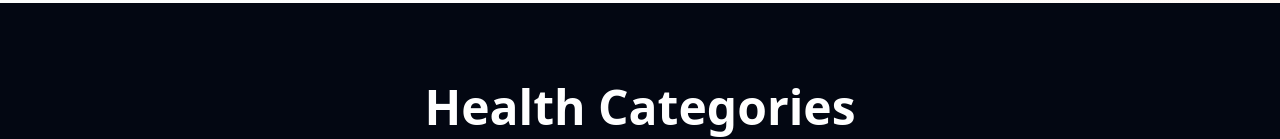
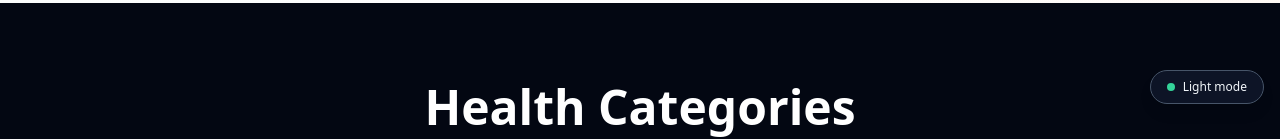
Before and after one commit to mkof14/project-bmcore, a React (Vite) app: page / in a window 1280 px wide. Shown: the part 680-819 px from the top of the page. Built offline with nearby package versions, Linux system fonts and the light colour scheme; no server answers.

Commit message:
Add ThemeProvider and Clerk root integration

```diff
--- /dev/null
+++ b/src/components/ThemeProvider.tsx
@@ -0,0 +1,83 @@
+import React, { createContext, useContext, useEffect, useState } from "react"
+
+type Theme = "light" | "dark"
+
+type ThemeContextValue = {
+  theme: Theme
+  setTheme: (theme: Theme) => void
+  toggleTheme: () => void
+}
+
+const ThemeContext = createContext<ThemeContextValue | undefined>(undefined)
+
+const STORAGE_KEY = "bmcore-theme"
+
+function getInitialTheme(): Theme {
+  if (typeof window === "undefined") return "dark"
+  const stored = window.localStorage.getItem(STORAGE_KEY)
+  if (stored === "light" || stored === "dark") return stored
+  if (window.matchMedia && window.matchMedia("(prefers-color-scheme: dark)").matches) {
+    return "dark"
+  }
+  return "light"
+}
+
+export function ThemeProvider({ children }: { children: React.ReactNode }) {
+  const [theme, setThemeState] = useState<Theme>(getInitialTheme)
+
+  useEffect(() => {
+    if (typeof document === "undefined") return
+    const root = document.documentElement
+    root.classList.remove("light", "dark")
+    root.classList.add(theme)
+    root.setAttribute("data-theme", theme)
+    if (typeof window !== "undefined") {
+      window.localStorage.setItem(STORAGE_KEY, theme)
+    }
+  }, [theme])
+
+  const setTheme = (value: Theme) => {
+    setThemeState(value)
+  }
+
+  const toggleTheme = () => {
+    setThemeState(prev => (prev === "dark" ? "light" : "dark"))
+  }
+
+  const value: ThemeContextValue = {
+    theme,
+    setTheme,
+    toggleTheme
+  }
+
+  return (
+    <ThemeContext.Provider value={value}>
+      {children}
+      <ThemeToggleFloating />
+    </ThemeContext.Provider>
+  )
+}
+
+export function useTheme() {
+  const ctx = useContext(ThemeContext)
+  if (!ctx) {
+    throw new Error("useTheme must be used within ThemeProvider")
+  }
+  return ctx
+}
+
+function ThemeToggleFloating() {
+  const { theme, toggleTheme } = useTheme()
+  const isDark = theme === "dark"
+
+  return (
+    <button
+      type="button"
+      onClick={toggleTheme}
+      className="fixed bottom-4 right-4 z-50 inline-flex items-center gap-2 rounded-full border border-slate-600 bg-slate-900/90 px-4 py-2 text-xs font-medium text-slate-100 shadow-lg backdrop-blur"
+    >
+      <span className="h-2 w-2 rounded-full bg-emerald-400" />
+      <span>{isDark ? "Dark mode" : "Light mode"}</span>
+    </button>
+  )
+}
--- a/src/main.tsx
+++ b/src/main.tsx
@@ -1,6 +1,7 @@
 import React from "react"
 import ReactDOM from "react-dom/client"
 import { ClerkProvider } from "@clerk/clerk-react"
+import { ThemeProvider } from "./components/ThemeProvider"
 import App from "./App"
 import "./index.css"
 
@@ -19,7 +20,9 @@ const Root = () => {
 
   return (
     <ClerkProvider publishableKey={publishableKey}>
-      <App />
+      <ThemeProvider>
+        <App />
+      </ThemeProvider>
     </ClerkProvider>
   )
 }
```
